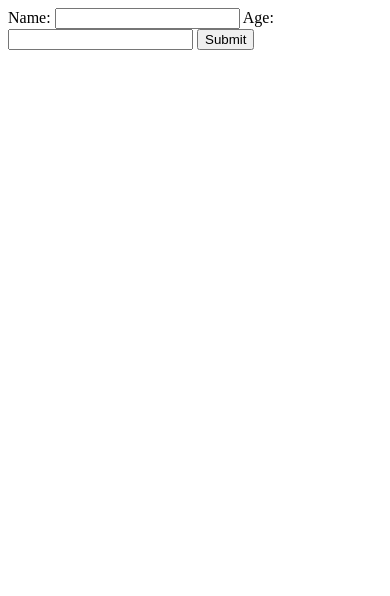
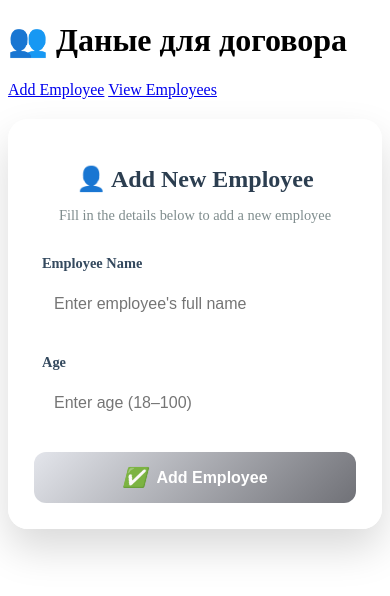
Before and after one commit to leongmal/Project_002_sqlite3, a Flask app: page / in a window 390 px wide. Shown: the top 596 px of the page. Run offline with Flask 3, Linux system fonts and the light colour scheme.

Commit message:
добавлены стили

```diff
--- /dev/null
+++ b/static/style.css
@@ -0,0 +1,281 @@
+/* Стили для списка сотрудников */
+.employees-list {
+    max-width: 600px;
+    margin: 30px auto;
+}
+
+.employees-list h2 {
+    text-align: center;
+    color: #333;
+    margin-bottom: 30px;
+}
+
+/* Карточка сотрудника */
+.employee-card {
+    background: white;
+    padding: 20px;
+    border-radius: 12px;
+    box-shadow: 0 4px 15px rgba(0, 0, 0, 0.1);
+    margin-bottom: 15px;
+    display: flex;
+    justify-content: space-between;
+    align-items: center;
+    transition: transform 0.2s, box-shadow 0.2s;
+}
+
+.employee-card:hover {
+    transform: translateY(-3px);
+    box-shadow: 0 6px 20px rgba(0, 0, 0, 0.15);
+}
+
+/* Информация о сотруднике */
+.employee-info {
+    flex: 1;
+}
+
+.employee-name {
+    font-weight: 600;
+    font-size: 1.2rem;
+    color: #2c3e50;
+    display: block;
+    margin-bottom: 5px;
+}
+
+.employee-age {
+    color: #7f8c8d;
+    font-size: 0.9rem;
+}
+
+/* Кнопки действий */
+.employee-actions {
+    display: flex;
+    gap: 10px;
+}
+
+.btn-edit, .btn-delete {
+    padding: 8px 16px;
+    border: none;
+    border-radius: 6px;
+    cursor: pointer;
+    font-weight: 500;
+    transition: background-color 0.2s;
+}
+
+.btn-edit {
+    background: #3498db;
+    color: white;
+}
+
+.btn-delete {
+    background: #e74c3c;
+    color: white;
+}
+
+.btn-edit:hover {
+    background: #2980b9;
+}
+
+.btn-delete:hover {
+    background: #c0392b;
+}
+
+/* Сообщение об отсутствии сотрудников */
+.no-employees {
+    text-align: center;
+    color: #7f8c8d;
+    font-style: italic;
+    font-size: 1.1rem;
+    padding: 40px;
+}
+
+/* Адаптивность для мобильных устройств */
+@media (max-width: 600px) {
+    .employee-card {
+        flex-direction: column;
+        align-items: flex-start;
+        gap: 15px;
+    }
+
+    .employee-actions {
+        width: 100%;
+        justify-content: center;
+    }
+}
+
+/* Стили для формы ввода */
+.form-container {
+    background: rgba(255, 255, 255, 0.95);
+    padding: 40px;
+    border-radius: 20px;
+    box-shadow: 0 20px 40px rgba(0, 0, 0, 0.15);
+    max-width: 500px;
+    margin: 40px auto;
+    backdrop-filter: blur(10px);
+    border: 1px solid rgba(255, 255, 255, 0.2);
+}
+
+.form-header {
+    text-align: center;
+    margin-bottom: 30px;
+}
+
+.form-header h2 {
+    color: #2c3e50;
+    font-size: 1.8rem;
+    margin-bottom: 8px;
+}
+
+.form-header p {
+    color: #7f8c8d;
+    font-size: 0.9rem;
+}
+
+/* Группы полей формы */
+.form-group {
+    position: relative;
+    margin-bottom: 25px;
+}
+
+/* Стили для меток */
+.form-label {
+    display: block;
+    margin-bottom: 8px;
+    color: #34495e;
+    font-weight: 600;
+    font-size: 0.9rem;
+}
+
+.form-label .icon {
+    margin-right: 8px;
+    font-size: 1rem;
+}
+
+/* Стили для полей ввода */
+.form-input {
+    width: 100%;
+    padding: 15px 20px;
+    border: none;
+    background: #f8f9fa;
+    border-radius: 12px;
+    font-size: 1rem;
+    transition: all 0.3s ease;
+    position: relative;
+    z-index: 1;
+    background-color: transparent;
+}
+
+.form-input:focus {
+    outline: none;
+    padding: 14px 19px;
+}
+
+/* Декоративная линия под полем ввода */
+.input-border {
+    position: absolute;
+    bottom: 0;
+    left: 0;
+    width: 0%;
+    height: 3px;
+    background: linear-gradient(90deg, #c9cee4, #a099a8);
+    transition: width 0.3s ease;
+    z-index: 2;
+}
+
+.form-input:focus + .input-border {
+    width: 100%;
+}
+
+/* Кнопка отправки */
+.submit-btn {
+    width: 100%;
+    padding: 16px;
+    background: linear-gradient(135deg, #e3e5eb 0%, #707177 100%);
+    color: white;
+    border: none;
+    border-radius: 12px;
+    font-size: 1.1rem;
+    font-weight: 600;
+    cursor: pointer;
+    transition: all 0.3s ease;
+    display: flex;
+    align-items: center;
+    justify-content: center;
+    gap: 10px;
+    position: relative;
+    overflow: hidden;
+}
+
+.submit-btn::before {
+    content: '';
+    position: absolute;
+    top: 0;
+    left: -100%;
+    width: 100%;
+    height: 100%;
+    background: linear-gradient(
+        90deg,
+        transparent,
+        rgba(255, 255, 255, 0.4),
+        transparent
+    );
+    transition: left 0.5s;
+}
+
+.submit-btn:hover::before {
+    left: 100%;
+}
+
+.submit-btn:hover {
+    transform: translateY(-3px);
+    box-shadow: 0 10px 25px rgba(102, 126, 234, 0.4);
+}
+
+.submit-btn:active {
+    transform: translateY(-1px);
+}
+
+.btn-icon {
+    font-size: 1.2rem;
+}
+
+/* Анимации появления */
+.form-container {
+    animation: fadeInUp 0.6s ease-out;
+}
+
+@keyframes fadeInUp {
+    from {
+        opacity: 0;
+        transform: translateY(30px);
+    }
+    to {
+        opacity: 1;
+        transform: translateY(0);
+    }
+}
+
+/* Состояния валидации */
+.form-input:invalid {
+    border-color: #e74c3c;
+}
+
+.form-input:valid {
+    border-color: #27ae60;
+}
+
+/* Адаптивность для мобильных устройств */
+@media (max-width: 480px) {
+    .form-container {
+        padding: 25px;
+        margin: 20px auto;
+    }
+
+    .form-header h2 {
+        font-size: 1.5rem;
+    }
+
+    .submit-btn {
+        padding: 14px;
+        font-size: 1rem;
+    }
+}
--- a/templates/base.html
+++ b/templates/base.html
@@ -5,9 +5,22 @@
     <meta http-equiv="X-UA-Compatible" content="IE=edge">
     <meta name="viewport" content="width=device-width, initial-scale=1.0">
     <title>Submit Form Project</title>
+    <link rel="stylesheet" href="{{ url_for('static', filename='style.css') }}">
 </head>
 <body>
-    {% block body %}
-    {% endblock %}
+    <header>
+        <div class="container">
+            <h1>👥 Даные для договора </h1>
+            <div class="nav">
+                <a href="/">Add Employee</a>
+                <a href="/employies">View Employees</a>
+            </div>
+        </div>
+    </header>
+
+    <div class="container">
+        {% block body %}
+        {% endblock %}
+    </div>
 </body>
 </html>
--- a/templates/index.html
+++ b/templates/index.html
@@ -1,9 +1,53 @@
 {% extends 'base.html' %}
+
 {% block body %}
-    <form method="POST">
+<div class="form-container">
+    <div class="form-header">
+        <h2>👤 Add New Employee</h2>
+        <p>Fill in the details below to add a new employee</p>
+    </div>
 
-        Name: <input type="text" name="name"/>
-        Age: <input type="number" name="age"/>
-        <input type="submit" value="Submit">
+    <form method="POST" class="employee-form">
+        <div class="form-group">
+            <label for="name" class="form-label">
+                <i class="icon"></i>
+                Employee Name
+            </label>
+            <input
+                type="text"
+                id="name"
+                name="name"
+                class="form-input"
+                placeholder="Enter employee's full name"
+                required
+                autocomplete="name"
+            >
+            <span class="input-border"></span>
+        </div>
+
+        <div class="form-group">
+            <label for="age" class="form-label">
+                <i class="icon"></i>
+                Age
+            </label>
+            <input
+                type="number"
+                id="age"
+                name="age"
+                class="form-input"
+                placeholder="Enter age (18–100)"
+                min="18"
+                max="100"
+                required
+                autocomplete="on"
+            >
+            <span class="input-border"></span>
+        </div>
+
+        <button type="submit" class="submit-btn">
+            <i class="btn-icon">✅</i>
+            Add Employee
+        </button>
     </form>
+</div>
 {% endblock %}
```
Also changed, not shown: templates/employies.html (+19 -6 lines), employie.db.
